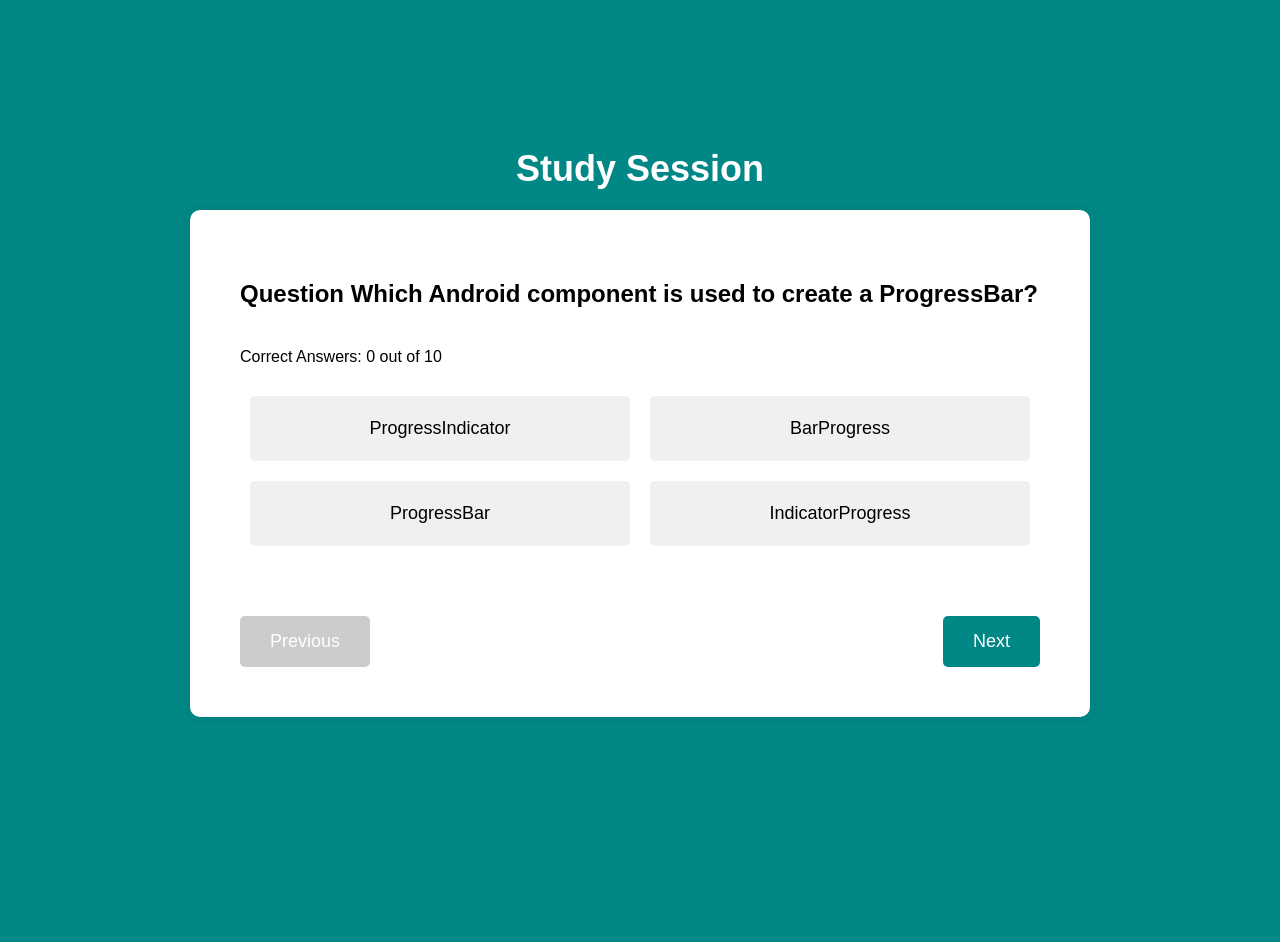
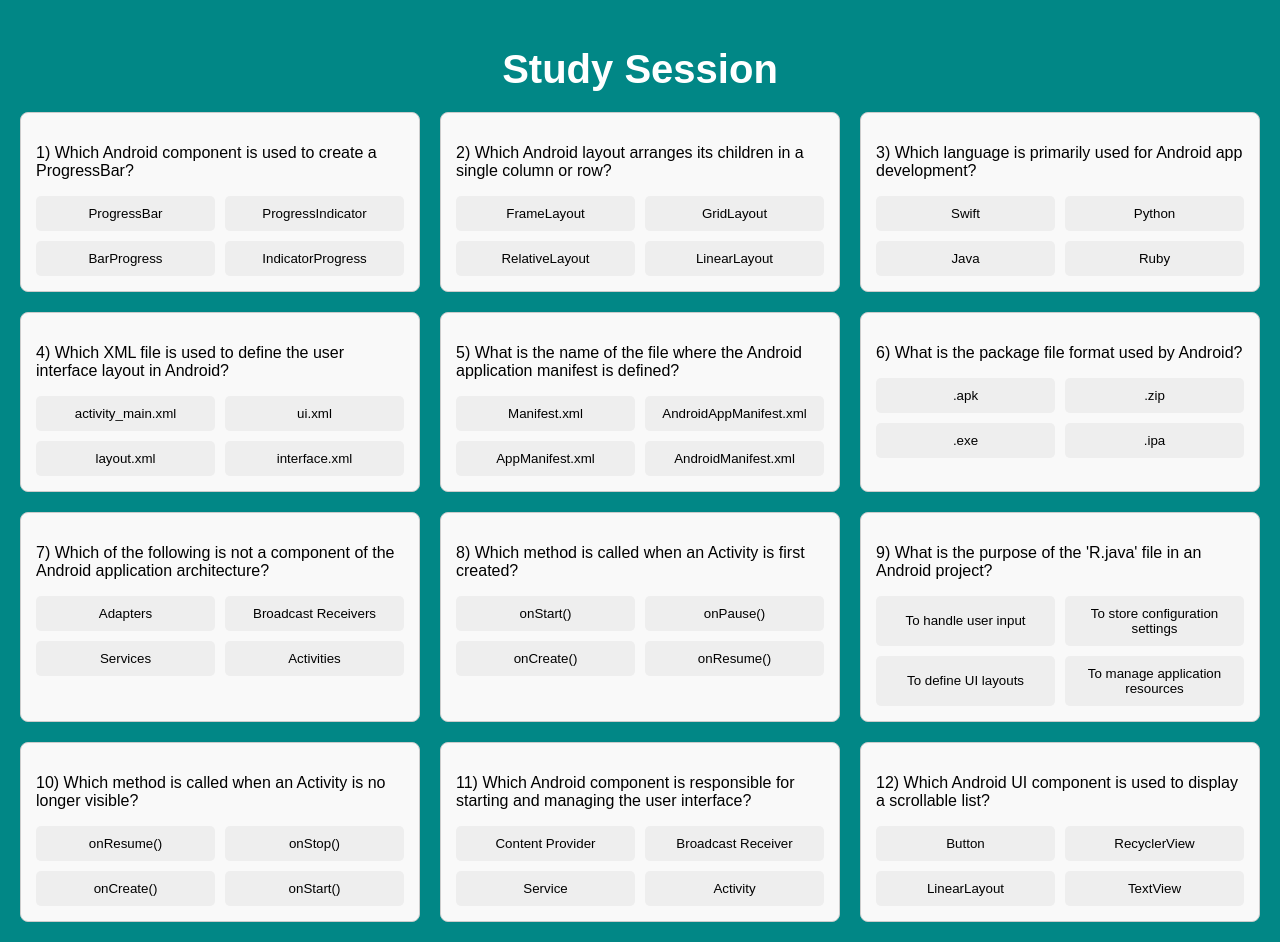
Before and after one commit to InquisitiveMindHasToKnow/StudySession, a React (Create React App) app: page / in a window 1280 px wide. Both pictures are taken after a click on the element "Android". Before the commit the page ends 840 px from the top, so only its background shows below. Built offline with nearby package versions, Linux system fonts and the light colour scheme.

Commit message:
Changes color of buttons depending on correctness of choice made. Adds questions to a reactionary grid based off screen/window size using media in css. total questions 12 instead of 10

```diff
--- a/src/components/Quiz.js
+++ b/src/components/Quiz.js
@@ -6,16 +6,15 @@ import quizQuestions from '../quiz_questions.json';
 const Quiz = () => {
     const { category } = useParams(); // Get category from URL
     const [questions, setQuestions] = useState([]);
-    const [currentQuestionIndex, setCurrentQuestionIndex] = useState(0);
-    const [selectedOption, setSelectedOption] = useState(null);
-    const [answered, setAnswered] = useState(false);
+    const [selectedOptions, setSelectedOptions] = useState({});
+    const [answeredQuestions, setAnsweredQuestions] = useState({}); // Tracks whether a question has been answered
     const [correctAnswers, setCorrectAnswers] = useState(0);
 
     useEffect(() => {
         // Filter questions by category and shuffle them to pick random ones
         const filteredQuestions = quizQuestions.filter(q => q.category === category);
         const shuffledQuestions = filteredQuestions.sort(() => 0.5 - Math.random());
-        const selectedQuestions = shuffledQuestions.slice(0, 10); // Select 10 questions
+        const selectedQuestions = shuffledQuestions.slice(0, 12); // Select 12 questions
 
         // Shuffle options for each question
         const questionsWithShuffledOptions = selectedQuestions.map(q => ({
@@ -26,85 +25,55 @@ const Quiz = () => {
         setQuestions(questionsWithShuffledOptions);
     }, [category]);
 
-    useEffect(() => {
-        if (selectedOption && questions.length) {
-            if (selectedOption === questions[currentQuestionIndex]?.answer) {
+    const handleOptionClick = (questionIndex, option) => {
+        // Prevent re-answering if already answered
+        if (!answeredQuestions[questionIndex]) {
+            setSelectedOptions(prev => ({ ...prev, [questionIndex]: option }));
+            setAnsweredQuestions(prev => ({ ...prev, [questionIndex]: true }));
+
+            // Check if the selected option is correct
+            if (questions[questionIndex].answer === option) {
                 setCorrectAnswers(prev => prev + 1);
             }
         }
-    }, [answered, questions, currentQuestionIndex, selectedOption]);
-
-    const handleOptionClick = (option) => {
-        if (!answered) {
-            setSelectedOption(option);
-            setAnswered(true); // Lock in the answer after selection
-        }
     };
-
-    const handleNextQuestion = () => {
-        if (currentQuestionIndex < questions.length - 1) {
-            setCurrentQuestionIndex(currentQuestionIndex + 1);
-            setSelectedOption(null);
-            setAnswered(false); // Reset for the next question
-        }
-    };
-
-    const handlePreviousQuestion = () => {
-        if (currentQuestionIndex > 0) {
-            setCurrentQuestionIndex(currentQuestionIndex - 1);
-            setSelectedOption(null);
-            setAnswered(false); // Reset for the previous question
-        }
-    };
-
-    const currentQuestion = questions[currentQuestionIndex];
-
-    if (!currentQuestion) {
-        return <p>Loading questions...</p>;
-    }
 
     return (
         <div className="quiz-container">
             <h1 className="quiz-header">Study Session</h1>
-            <div className="quiz-box">
-                <h2>Question {currentQuestion.question}</h2>
-                <p className="score">Correct Answers: {correctAnswers} out of {questions.length}</p>
+            <div className="quiz-grid">
+                {questions.map((question, questionIndex) => (
+                    <div key={questionIndex} className="quiz-box">
+                        <p>{questionIndex + 1 + ') '+question.question}</p>
                         <div className="options">
-                    {currentQuestion.options.map((option, index) => {
-                        const isCorrect = option === currentQuestion.answer;
-                        const isSelected = option === selectedOption;
+                            {question.options.map((option, optionIndex) => {
+                                const isCorrect = option === question.answer;
+                                const isSelected = selectedOptions[questionIndex] === option;
+                                const isAnswered = answeredQuestions[questionIndex];
 
                                 let buttonClass = 'option-button';
-                        if (answered) {
+                                if (isAnswered) {
                                     if (isCorrect) {
                                         buttonClass += ' correct';
                                     } else if (isSelected) {
                                         buttonClass += ' incorrect';
-                            } else if (!isSelected && !isCorrect) {
-                                buttonClass += ' incorrect-when-disabled';
                                     }
                                 }
 
                                 return (
                                     <button
-                                key={index}
+                                        key={optionIndex}
                                         className={buttonClass}
-                                onClick={() => handleOptionClick(option)}
-                                disabled={answered}
+                                        onClick={() => handleOptionClick(questionIndex, option)}
+                                        disabled={isAnswered}
                                     >
                                         {option}
                                     </button>
                                 );
                             })}
                         </div>
-                <div className="navigation-buttons">
-                    <button onClick={handlePreviousQuestion} disabled={currentQuestionIndex === 0}>
-                        Previous
-                    </button>
-                    <button onClick={handleNextQuestion} disabled={currentQuestionIndex === questions.length - 1}>
-                        Next
-                    </button>
                     </div>
+                ))}
             </div>
         </div>
     );
--- a/src/css/Quiz.css
+++ b/src/css/Quiz.css
@@ -1,100 +1,78 @@
 .quiz-container {
-  display: flex;
-  flex-direction: column; /* Stack header and quiz box vertically */
-  align-items: center; /* Center horizontally */
-  justify-content: center;
-  height: 100vh;
-  background-color: #018786;
   padding: 20px;
 }
 
 .quiz-header {
-  font-size: 36px;
-  color: white;
-  margin-bottom: 20px; /* Space between header and quiz box */
+  text-align: center;
+  margin-bottom: 20px;
+}
+
+.quiz-grid {
+  display: grid;
+  grid-template-columns: repeat(3, 1fr); /* Default 3 columns */
+  grid-template-rows: auto; /* Auto rows */
+  gap: 20px; /* Space between grid items */
 }
 
 .quiz-box {
-  background-color: white;
-  padding: 50px;
-  border-radius: 10px;
-  box-shadow: 0 0 10px rgba(0, 0, 0, 0.1);
-  max-width: 800px;
-  width: 100%;
-  text-align: left;
-}
-
-h2 {
-  font-size: 24px;
-  margin-bottom: 40px;
-}
-
-.score {
-  margin-bottom: 20px;
+  border: 1px solid #ccc;
+  border-radius: 8px;
+  padding: 15px;
+  background-color: #f9f9f9;
 }
 
 .options {
-  display: flex;
-  flex-wrap: wrap;
-  justify-content: space-between;
+  display: grid;
+  grid-template-columns: repeat(2, 1fr); /* Default 2 columns */
+  gap: 10px; /* Space between buttons */
+  margin-top: 10px;
 }
 
 .option-button {
-  flex: 1 1 45%;
-  padding: 20px; /* Increased padding for larger buttons */
-  margin: 10px 10px;
-  border: 2px solid transparent;
+  padding: 10px;
+  border: none;
   border-radius: 5px;
+  background-color: #eee;
   cursor: pointer;
-  font-size: 18px;
-  background-color: #f0f0f0;
-  transition: background-color 0.3s, border 0.3s;
-}
-
-.option-button:hover {
-  background-color: #e0e0e0;
+  text-align: center;
+  transition: background-color 0.3s, color 0.3s;
 }
 
 .option-button.correct {
-  background-color: #4caf50;
+  background-color: #2cb331;
   color: white;
-  border-color: #388e3c;
 }
 
 .option-button.incorrect {
-  background-color: #f44336;
-  color: white;
-  border-color: #c62828;
-}
-
-.option-button.incorrect-when-disabled {
-  background-color: #f44336;
+  background-color: #c62e2e;
   color: white;
 }
 
-.navigation-buttons {
-  margin-top: 40px; /* Added more space above the buttons */
-  display: flex;
-  justify-content: space-between;
-  padding-top: 20px; /* Added padding at the top of the buttons */
+.option-button:hover:not(.correct):not(.incorrect) {
+  background-color: #ddd;
 }
 
-.navigation-buttons button {
-  padding: 15px 30px; /* Increased padding for bigger buttons */
-  font-size: 18px; /* Increased font size for bigger buttons */
-  border-radius: 5px;
-  border: none;
-  cursor: pointer;
-  background-color: #018786;
-  color: white;
-  transition: background-color 0.3s;
+/* Media Queries for Responsive Design */
+@media (max-width: 1024px) {
+  .quiz-grid {
+      grid-template-columns: repeat(2, 1fr); /* 2 columns for tablets */
+  }
+
+  .options {
+      grid-template-columns: 1fr; /* 1 column for options */
+  }
 }
 
-.navigation-buttons button:hover {
-  background-color: #015f5b;
+@media (max-width: 600px) {
+  .quiz-grid {
+      grid-template-columns: 1fr; /* 1 column for mobile */
+  }
+
+  .options {
+      grid-template-columns: 1fr; /* 1 column for options */
+  }
+
+  .option-button {
+      padding: 15px; /* Larger buttons for better touch target on mobile */
+  }
 }
-
-.navigation-buttons button:disabled {
-  background-color: #cccccc;
-  cursor: not-allowed;
-}
```
Lines whose indentation alone changed are shown as unchanged.
